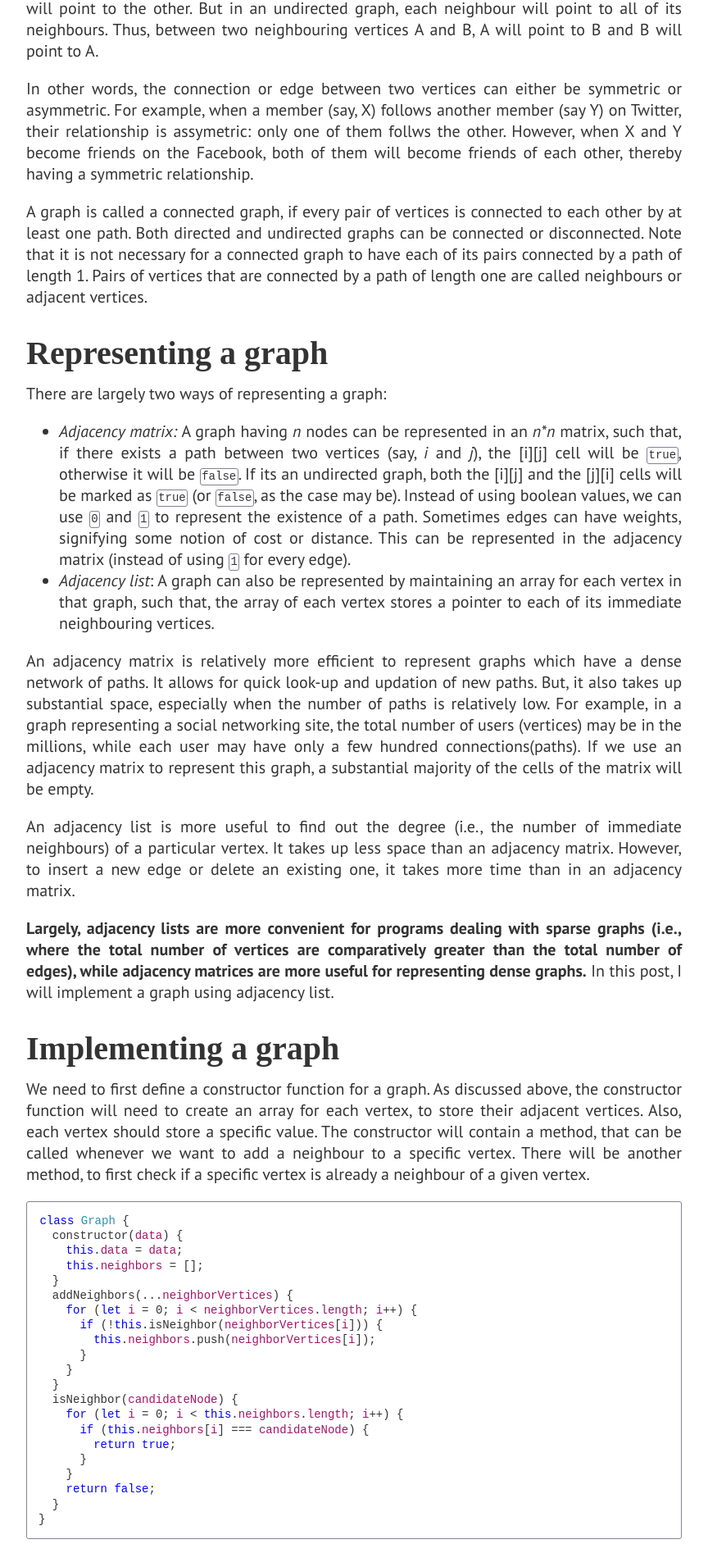
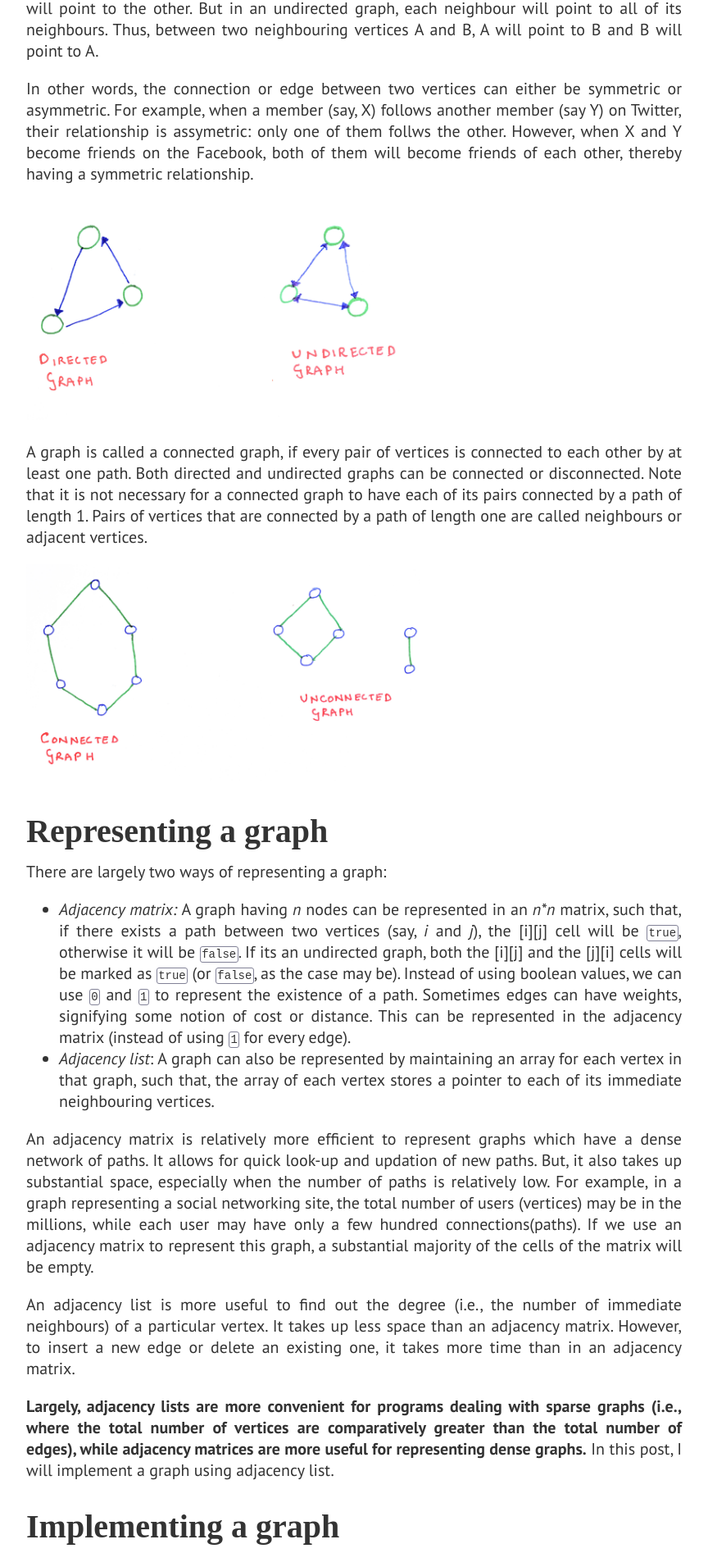
Before and after one commit to oitee/oitee.github.io, a Jekyll site: the page built from _posts/2021-08-13-implementing-graph.md, in a window 1280 px wide. Shown: the part 1376-3270 px from the top of the page at 82% size, without its empty margins (208-1072 px from the left). Built offline with Jekyll 4.4.1, drawn with Linux system fonts in a browser that asks for light colours; some web fonts are replaced.

Commit message:
Add image on types of graphs

```diff
--- a/_posts/2021-08-13-implementing-graph.md
+++ b/_posts/2021-08-13-implementing-graph.md
@@ -24,9 +24,11 @@ Graphs can be directed or undirected. In a directed graph, between two neighbour
 
 In other words, the connection or edge between two vertices can either be symmetric or asymmetric. For example, when a member (say, X) follows another member (say Y) on Twitter, their relationship is assymetric: only one of them follws the other. However, when X and Y become friends on the Facebook, both of them will become friends of each other, thereby having a symmetric relationship.
 
+<img src="/assets/images/directed_and_undirected_graphs.jpg" width="60%">
+
 A graph is called a connected graph, if every pair of vertices is connected to each other by at least one path. Both directed and undirected graphs can be connected or disconnected.  Note that it is not necessary for a connected graph to have each of its pairs connected by a path of length 1. Pairs of vertices that are connected by a path of length one are called neighbours or adjacent vertices.
 
-
+<img src="/assets/images/connected_and_unconnected_graphs.jpg" width="60%">
 
 ## Representing a graph
 
```
Also changed, not shown: assets/images/connected_and_unconnected_graphs.jpg (added), assets/images/directed_and_undirected_graphs.jpg (added), assets/images/types_of_graphs.jpg (deleted).
